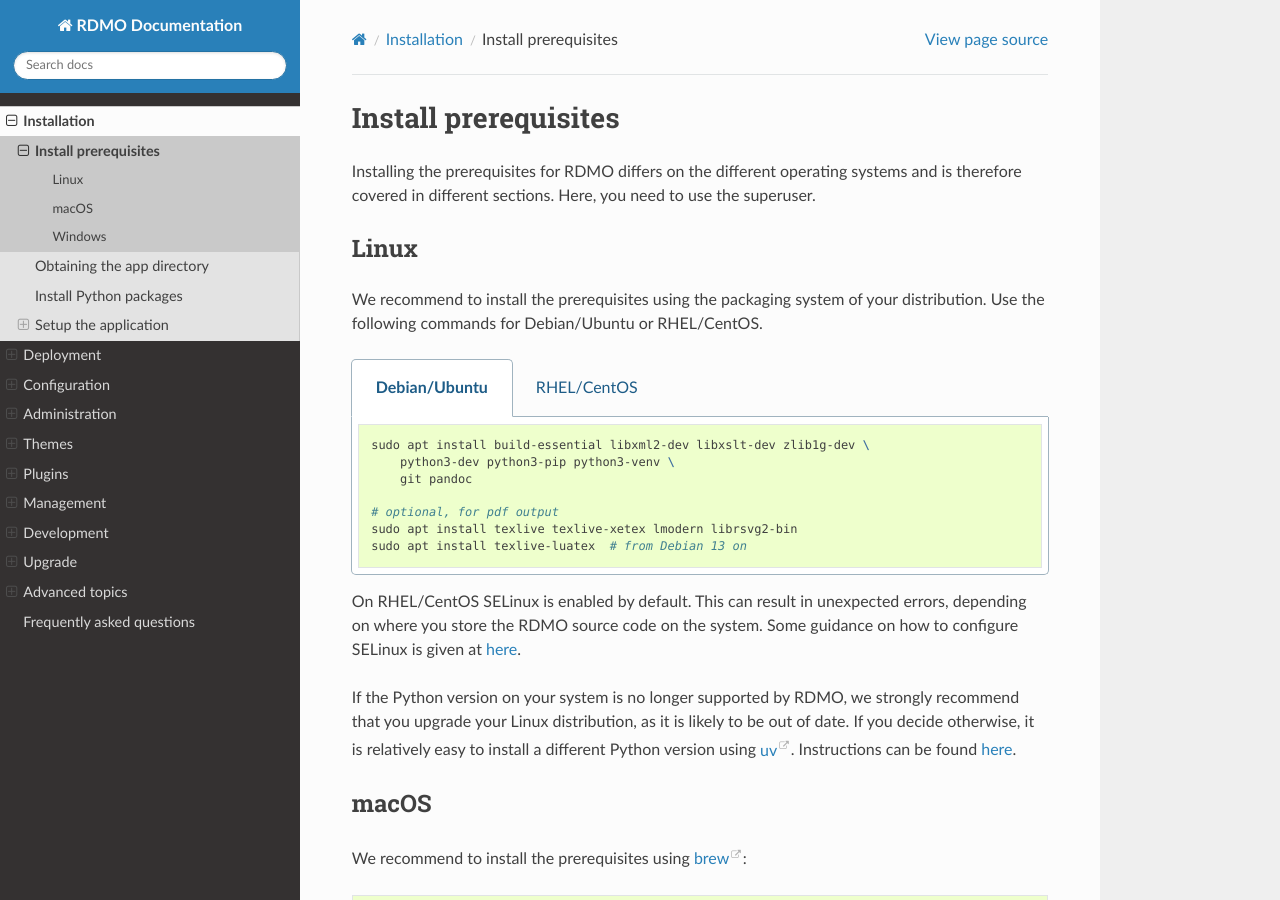
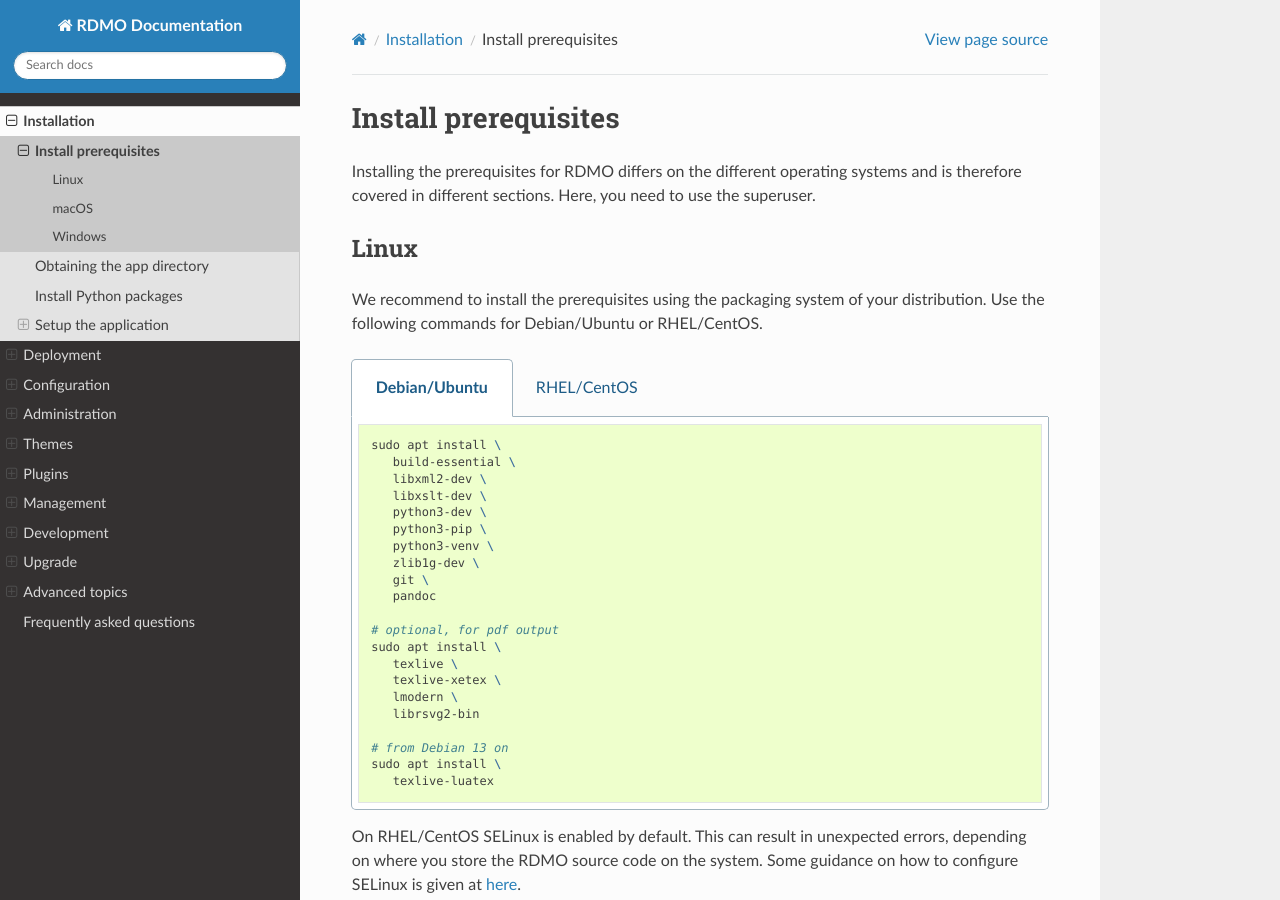
Before and after one commit to rdmorganiser/rdmo-docs, a Sphinx documentation site: the page built from docs/installation/prerequisites.md, in a window 1280 px wide and 900 px high. Built offline with Sphinx 7.4.7 and the Read the Docs theme 3.1.0, drawn with Linux system fonts in a browser that asks for light colours.

Commit message:
Minor updates

````diff
--- a/docs/installation/prerequisites.md
+++ b/docs/installation/prerequisites.md
@@ -11,23 +11,50 @@
 
    .. code-tab:: bash Debian/Ubuntu
 
-      sudo apt install build-essential libxml2-dev libxslt-dev zlib1g-dev \
-          python3-dev python3-pip python3-venv \
-          git pandoc
+      sudo apt install \
+         build-essential \
+         libxml2-dev \
+         libxslt-dev \
+         python3-dev \
+         python3-pip \
+         python3-venv \
+         zlib1g-dev \
+         git \
+         pandoc
 
       # optional, for pdf output
-      sudo apt install texlive texlive-xetex lmodern librsvg2-bin
-      sudo apt install texlive-luatex  # from Debian 13 on
+      sudo apt install \
+         texlive \
+         texlive-xetex \
+         lmodern \
+         librsvg2-bin
+
+      # from Debian 13 on
+      sudo apt install \
+         texlive-luatex
 
    .. code-tab:: bash RHEL/CentOS
 
-      sudo yum install gcc gcc-c++ libxml2-devel libxslt-devel \
-         python34-devel python34-pip python34-virtualenv \
-         git pandoc
+      sudo yum install \
+         gcc \
+         gcc-c++ \
+         libxml2-devel \
+         libxslt-devel \
+         python34-devel \
+         python34-pip \
+         python34-virtualenv \
+         git \
+         pandoc
 
       # optional, for pdf output
-      sudo yum install texlive texlive-xetex texlive-mathspec texlive-euenc \
-         texlive-xetex-def texlive-xltxtra librsvg2-tools
+      sudo yum install \
+         texlive \
+         texlive-euenc \
+         texlive-mathspec \
+         texlive-xetex \
+         texlive-xetex-def \
+         texlive-xltxtra \
+         librsvg2-tools
 ```
 
 On RHEL/CentOS SELinux is enabled by default. This can result in unexpected errors, depending on where you store the RDMO source code on the system. Some guidance on how to configure SELinux is given at [here](../advanced/index.md#selinux).
````
Also changed, not shown: docs/deployment/gunicorn.md (+11 -7 lines), docs/installation/index.md (+7 -1 lines).
